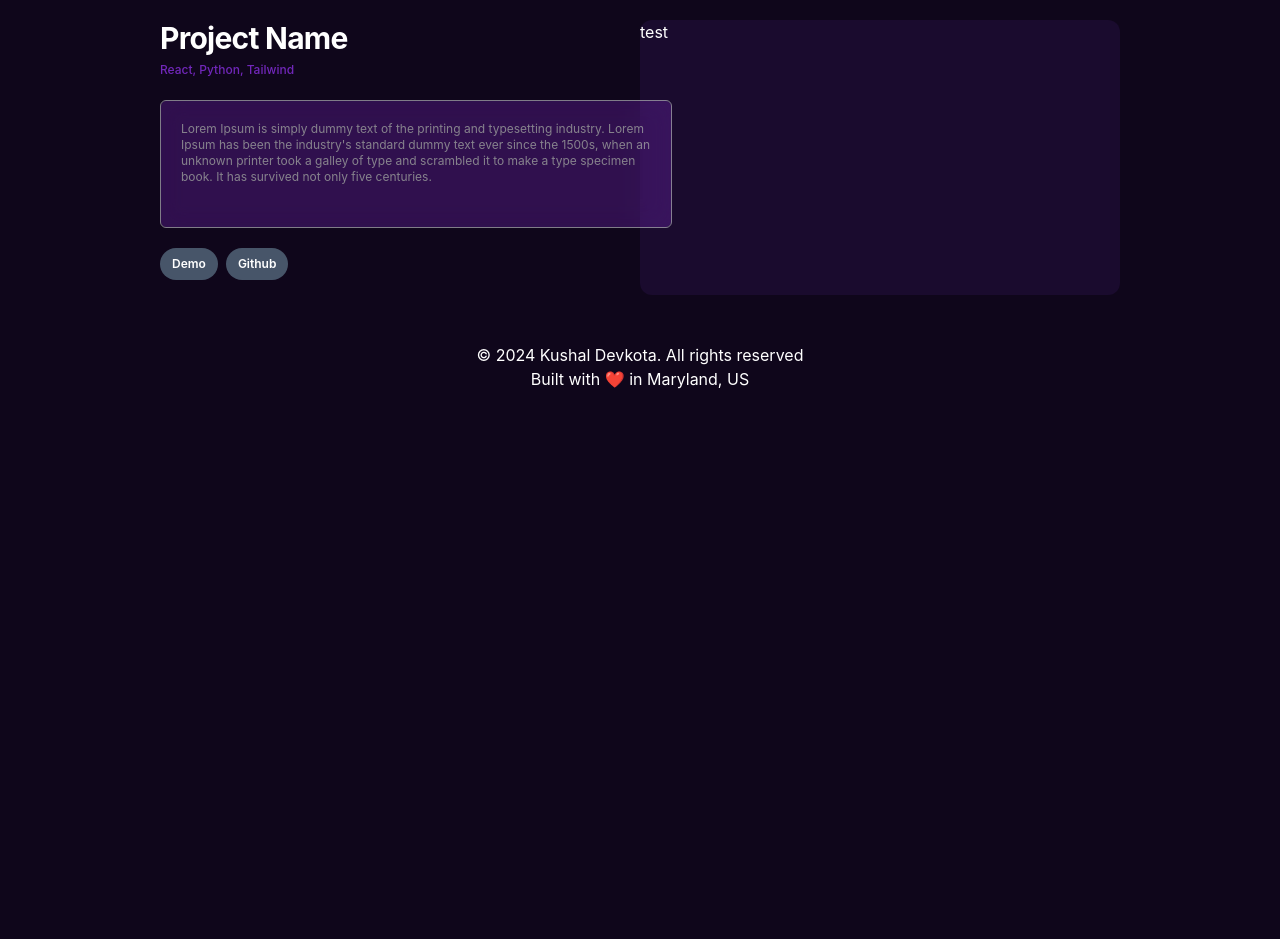
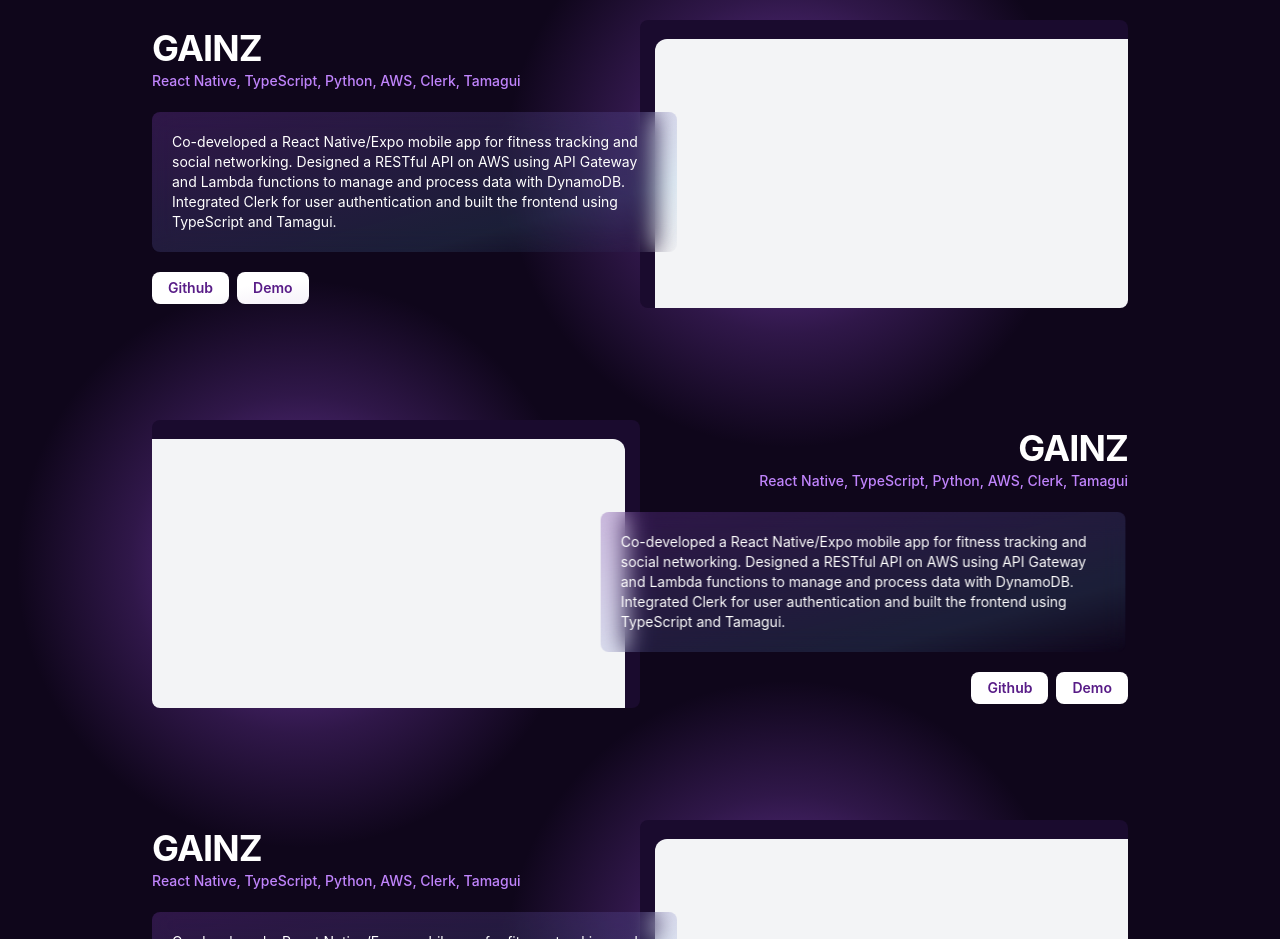
Before and after one commit to kushaldevv/portfolio-v2, a React (Vite) app: page / in a window 1280 px wide. Shown: the part 780-1719 px from the top of the page. Before the commit the page ends 1219 px from the top, so only its background shows below. Built offline with nearby package versions, Linux system fonts and the light colour scheme.

Commit message:
project type created

```diff
--- a/src/App.tsx
+++ b/src/App.tsx
@@ -2,20 +2,43 @@
 import Navbar from "./components/Navbar";
 import Hero from "./components/Hero";
 import Project from "./components/Project";
+import * as Types from "./types";
+
+const project1: Types.Project = {
+  title: "GAINZ",
+  techStack: [
+    "React Native",
+    "TypeScript",
+    "Python",
+    "AWS",
+    "Clerk",
+    "Tamagui",
+  ],
+  description:
+    "Co-developed a React Native/Expo mobile app for fitness tracking and social networking. Designed a RESTful API on AWS using API Gateway and Lambda functions to manage and process data with DynamoDB. Integrated Clerk for user authentication and built the frontend using TypeScript and Tamagui.",
+  github: "https://github.com/kushaldevv",
+  demo: "https://github.com/kushaldevv",
+};
+
 function App() {
   return (
-    <>
+    <div>
       <Navbar />
       <Hero />
-      <Project />
+      <div className="space-y-14 lg:space-y-28">
+        <Project project={project1} reversed={false} />
+        <Project project={project1} reversed={true} />
+        <Project project={project1} reversed={false} />
+        <Project project={project1} reversed={true} />
+      </div>
       <div className="mx-auto flex max-w-7xl p-12 lg:px-8">
-        <a className="self-center text-center w-full">
+        <a className="w-full self-center text-center">
           © 2024 Kushal Devkota. All rights reserved
           <br />
           Built with ❤️ in Maryland, US
         </a>
       </div>
-    </>
+    </div>
   );
 }
 
--- a/src/components/Hero.tsx
+++ b/src/components/Hero.tsx
@@ -18,9 +18,13 @@
           </div>
           <div className="text-left">
             <h1 className="text-5xl font-extrabold tracking-tight text-white sm:text-6xl">
-              Hello, I'm <span className="bg-gradient-to-br from-purple-400 to-accent text-transparent bg-clip-text font-bold">Kushal</span> 👋 .
+              Hello, I'm{" "}
+              <span className="to-accent bg-gradient-to-br from-purple-400 bg-clip-text font-bold text-transparent">
+                Kushal
+              </span>{" "}
+              👋 .
             </h1>
-            <p className="mt-6 mb-10 text-xl leading-8 text-gray-300">
+            <p className="mb-10 mt-6 text-xl leading-8 text-gray-300">
               I'm a <strong>Software Engineer</strong> based in Maryland, driven
               by the challenge of transforming concepts into innovative software
               solutions.
@@ -31,11 +35,16 @@
             </p>
             <a
               href="#"
-              className="bg-gradient-to-br from-purple-500 to-accent hover:bg-gradient-to-br hover:from-purple-600 hover:to-purple-900 rounded-md px-3.5 py-2.5 text-sm font-semibold text-white shadow-sm focus-visible:outline focus-visible:outline-2 focus-visible:outline-offset-2 focus-visible:outline-indigo-600"
+              className="to-accent rounded-md bg-gradient-to-br from-purple-500 px-3.5 py-2.5 text-sm font-semibold text-white shadow-sm hover:bg-gradient-to-br hover:from-purple-600 hover:to-purple-900 focus-visible:outline focus-visible:outline-2 focus-visible:outline-offset-2 focus-visible:outline-indigo-600"
             >
               Message
             </a>
-            <a href="#" className="ml-6 text-sm font-semibold leading-6 text-white hover:text-gray-300">Scroll down<span aria-hidden="true">  ↓</span></a>
+            <a
+              href="#"
+              className="ml-6 text-sm font-semibold leading-6 text-white hover:text-gray-300"
+            >
+              Scroll down<span aria-hidden="true"> ↓</span>
+            </a>
           </div>
         </div>
       </div>
--- a/src/components/Project.tsx
+++ b/src/components/Project.tsx
@@ -1,40 +1,69 @@
-// import React from 'react'
-
-import RadialGradient from "./RadialGradient";
-
-function Project() {
-  return (
-    <div className="mx-auto flex w-[60rem] justify-between">
-      <div className="w-1/2">
-        <a className="text-3xl font-bold tracking-tight">Project Name</a>
-        <br />
-        {["React", "Python", "Tailwind"].map((item, index) => (
-          <a
-            key={index}
-            className="text-accent text-xs font-medium"
-          >{`${item}${index !== 2 ? ", " : ""}`}</a>
-        ))}
-        <div className="w-[32rem] mt-5 h-32 items-center rounded-md border border-gray-100 bg-purple-600/50 bg-opacity-20 bg-clip-padding p-5 text-xs opacity-50 backdrop-blur-md backdrop-filter">
-          <a className="text-white">
-            Lorem Ipsum is simply dummy text of the printing and typesetting
-            industry. Lorem Ipsum has been the industry's standard dummy text
-            ever since the 1500s, when an unknown printer took a galley of type
-            and scrambled it to make a type specimen book. It has survived not
-            only five centuries.
-          </a>
-        </div>
-        <div className="mt-5 space-x-2">
-          <button className="rounded-full text-xs bg-slate-600 p-2 px-3 font-semibold">Demo</button>
-          <button className="rounded-full text-xs bg-slate-600 p-2 px-3 font-semibold">Github</button>
+import * as Types from "../types";
+function Project({
+  project,
+  reversed,
+}: {
+  project: Types.Project;
+  reversed: boolean;
+}) {
+  const content = (
+    <div className="w-3/4 py-2 lg:h-72 lg:w-1/2">
+      <div className={`${reversed && "text-right"}`}>
+        <h2 className={`text-4xl font-bold tracking-tight`}>{project.title}</h2>
+        <div>
+          {project.techStack.map((item, index) => (
+            <span key={index} className={`text-sm font-medium text-purple-400`}>
+              {item}
+              {index !== project.techStack.length - 1 ? ", " : ""}
+            </span>
+          ))}
         </div>
       </div>
-      <div className="bg h-[275px] w-1/2 bg-navbar rounded-xl">
-        test
+      <div
+        className={`${reversed && "lg:-translate-x-[7.5%]"} relative z-20 mt-5 items-center rounded-lg bg-gradient-to-br from-[#763CAC50] from-0% via-[#6EBFF422] via-75% to-[#4690D401] to-100% p-5 backdrop-blur-md backdrop-filter lg:w-[107.5%]`}
+      >
+        <p className="text-sm text-white">{project.description}</p>
+      </div>
+      <div className={`${reversed && "text-right"} mt-5 space-x-2`}>
+        {project.github && (
+          <button
+            className="rounded-lg bg-white p-1.5 px-4 text-sm font-semibold text-purple-900 hover:bg-gray-300"
+            onClick={() => window.open(project.github, "_blank")}
+          >
+            Github
+          </button>
+        )}
+        {project.demo && (
+          <button
+            className="rounded-lg bg-white p-1.5 px-4 text-sm font-semibold text-purple-900 hover:bg-gray-300"
+            onClick={() => window.open(project.demo, "_blank")}
+          >
+            Demo
+          </button>
+        )}
+      </div>
+    </div>
+  );
 
-        <div className="absolute  z-10 bg-red-500">
-          {/* <RadialGradient width={400} height={400} className="absolute" /> */}
-        </div>
+  const image = (
+    <div className="relative aspect-video w-3/4 lg:h-72 lg:w-1/2">
+      <div
+        className="absolute -inset-1/2 -translate-x-24"
+        style={{
+          backgroundImage:
+            "radial-gradient(circle, #763CAC 0%, #763CAC50 30%, rgba(118, 60, 172, 0) 50%)",
+        }}
+      />
+      <div className="bg-navbar relative h-full w-full overflow-hidden rounded-lg">
+        <div
+          className={`absolute bottom-0 ${reversed ? "left-0 rounded-tr-xl" : "right-0 rounded-tl-xl"} h-[93.5%] w-[97%] bg-gray-100`}
+        ></div>
       </div>
+    </div>
+  );
+  return (
+    <div className="mx-auto flex flex-col items-center px-6 lg:flex lg:max-w-5xl lg:flex-row lg:justify-between">
+      {reversed ? [image, content] : [content, image]}
     </div>
   );
 }
--- a/src/index.css
+++ b/src/index.css
@@ -24,6 +24,7 @@
   text-rendering: optimizeLegibility;
   -webkit-font-smoothing: antialiased;
   -moz-osx-font-smoothing: grayscale;
+  overflow-x: hidden  ;
 }
 
 /* a {
--- /dev/null
+++ b/src/types.ts
@@ -0,0 +1,7 @@
+export type Project = {
+  title: string;
+  techStack: string[];
+  description: string;
+  github?: string;
+  demo?: string;
+};
```
Also changed, not shown: src/assets/PurpleGradient.svg, src/components/Skills.tsx (added).
